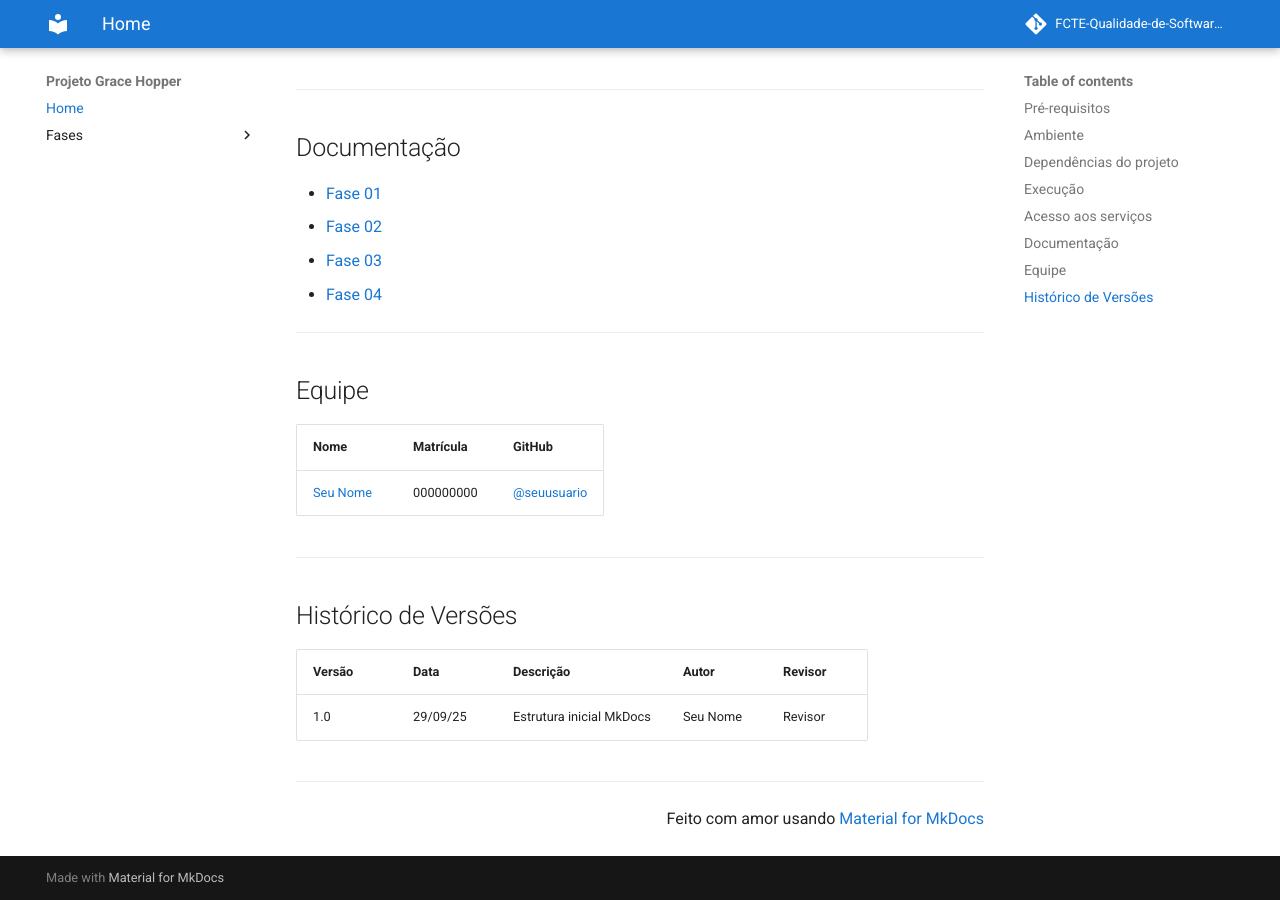
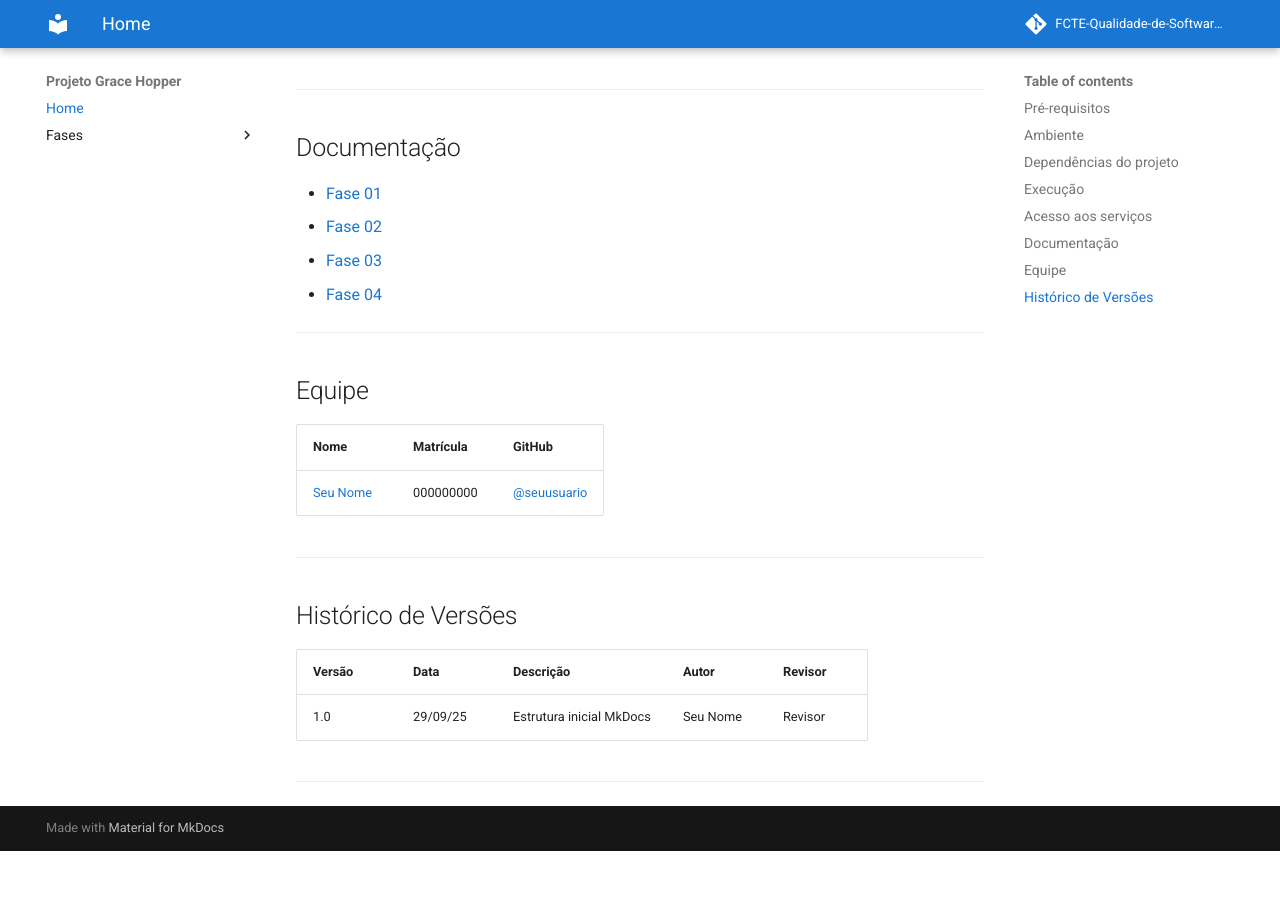
Before and after one commit to FCTE-Qualidade-de-Software-1/2025-2_T01_GRACE_HOPPER, an MkDocs documentation site: the page built from docs/index.md, in a window 1280 px wide and 900 px high, scrolled down 1133 px. Built offline with MkDocs 1.6.1 and Material for MkDocs 9.7.7, drawn with Linux system fonts in a browser that asks for light colours; comment, search, counter and statistics services are not loaded; after the commit the page ends 1984 px from its top, so only the background shows below that.

Commit message:
Docs Fase 1

```diff
--- a/docs/index.md
+++ b/docs/index.md
@@ -72,5 +72,3 @@ mkdocs serve
 | 1.0    | 29/09/25 | Estrutura inicial MkDocs | Seu Nome      | Revisor |
 
 ---
-
-<div align="right">Feito com amor usando <a href="https://squidfunk.github.io/mkdocs-material/">Material for MkDocs</a></div>
```
